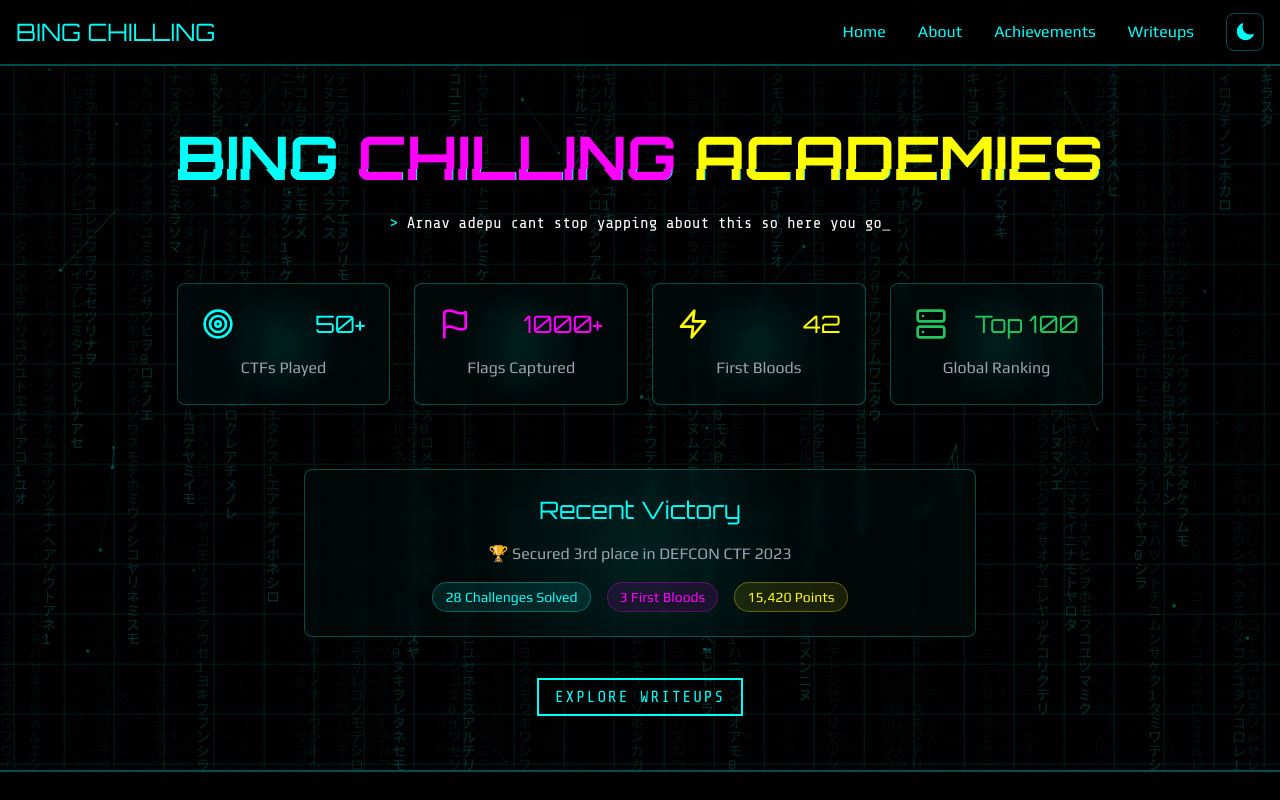
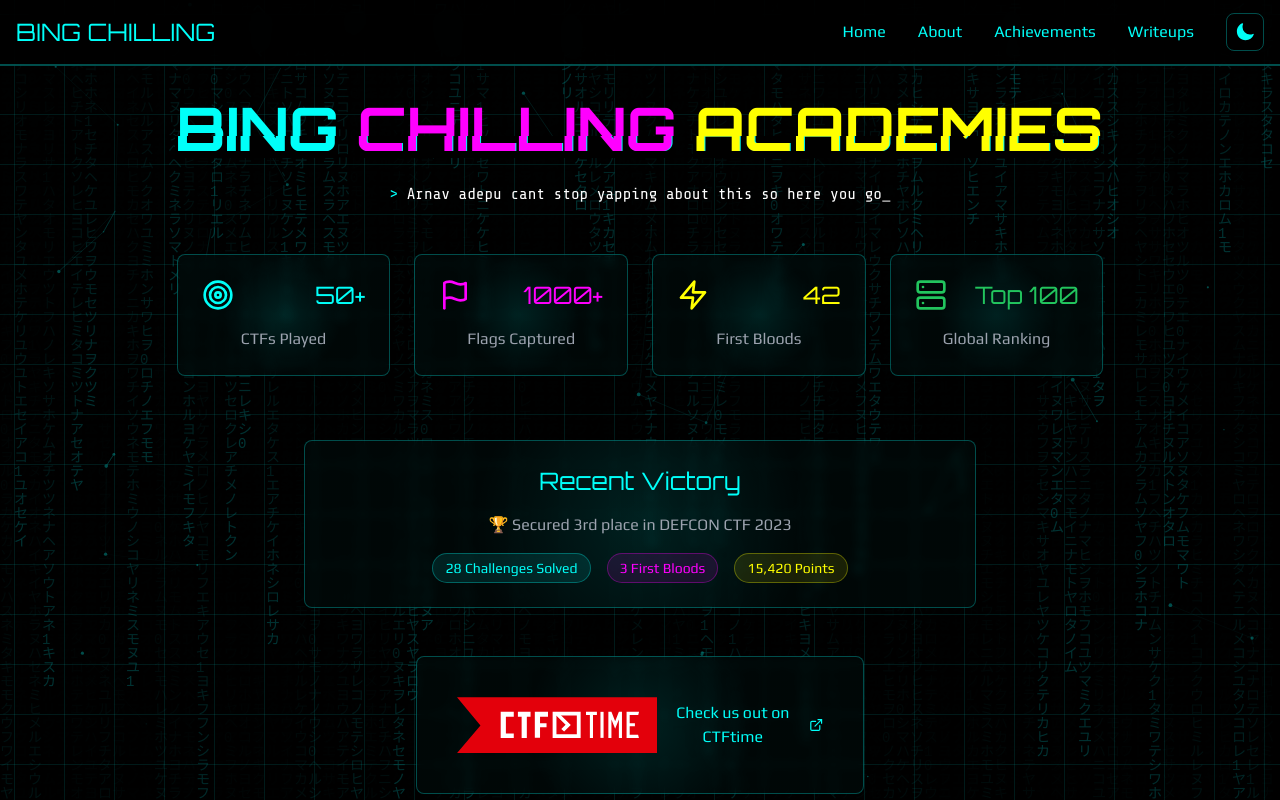
Before and after one commit to colding10/bing-chilling-academies-website-new, a Next.js app: page / in a window 1280 px wide. Shown: the top 800 px of the page. Built offline with nearby package versions, Linux system fonts and the light colour scheme.

Commit message:
add ctftime link

```diff
--- a/app/page.tsx
+++ b/app/page.tsx
@@ -1,7 +1,8 @@
 "use client";
 
 import { motion } from "framer-motion";
-import { FiTarget, FiFlag, FiZap, FiServer } from "react-icons/fi";
+import { FiTarget, FiFlag, FiZap, FiServer, FiExternalLink } from "react-icons/fi";
+
 import TerminalText from "@/components/TerminalText";
 import HologramCard from "@/components/HologramCard";
 
@@ -146,6 +147,32 @@ export default function Home() {
           </HologramCard>
         </motion.div>
 
+        <motion.div
+          initial={{ opacity: 0, y: 20 }}
+          animate={{ opacity: 1, y: 0 }}
+          transition={{ delay: 0.7 }}
+          className="mt-12"
+        >
+          <HologramCard className="max-w-md mx-auto">
+            <a
+              href="https://ctftime.org/team/283028"
+              target="_blank"
+              rel="noopener noreferrer"
+              className="group flex items-center justify-center space-x-3 p-4 hover:scale-105 transition-transform"
+            >
+              <img
+                src="/ctftime-logo.svg"
+                alt="CTFtime"
+                className="w-15 h-14"
+              />
+              <span className="text-custom-blue group-hover:text-custom-pink transition-colors">
+                Check us out on CTFtime
+              </span>
+              <FiExternalLink className="w-5 h-5 text-custom-blue group-hover:text-custom-pink transition-colors" />
+            </a>
+          </HologramCard>
+        </motion.div>
+
         {/* Call to action */}
         <motion.div
           initial={{ opacity: 0 }}
```
Also changed, not shown: public/ctftime-logo.svg (added).
